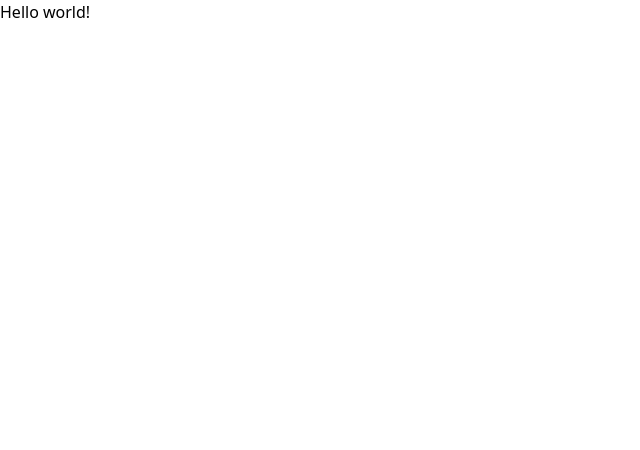
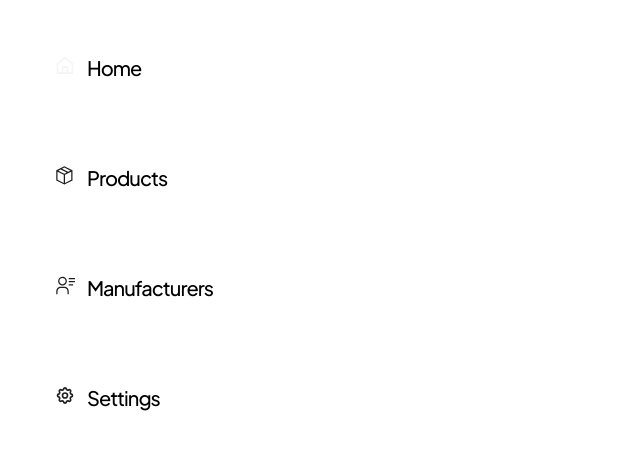
Before and after one commit to excellar-BX/monitor-medscan-africa, a React (Vite) app: page / in a window 1280 px wide. Shown: the top 450 px of the page, without its empty margins (0-640 px from the left). Built offline with nearby package versions, Linux system fonts and the light colour scheme.

Commit message:
sidebar setup

```diff
--- a/pages/HomeDashboard.jsx
+++ b/pages/HomeDashboard.jsx
@@ -4,7 +4,12 @@ function HomeDahboard() {
     return(
      <div className="flex flex-row">
         <div className="w-[20.5%]" id="sidebar">
-
+            <ul className="mt=[220px]">
+             <li><HomeButton /></li>
+             <li><ProductButton /></li>
+             <li><ManufacturerButton /></li>
+             <li><SettingsButton /></li>
+            </ul>
 
         </div>
          <div className="w-[79.5%]" id="details">
@@ -13,3 +18,6 @@ function HomeDahboard() {
      </div>
     )
 }
+
+
+export default HomeDahboard
--- a/src/main.jsx
+++ b/src/main.jsx
@@ -5,11 +5,12 @@ import {
   RouterProvider,
 } from "react-router-dom";
 import "./index.css";
+import HomeDahboard from "../pages/HomeDashboard";
 
 const router = createBrowserRouter([
   {
     path: "/",
-    element: <div>Hello world!</div>,
+    element: <HomeDahboard />,
   },
 ]);
 
```
Also changed, not shown: src/components/sidebarButtons.jsx (+4 -4 lines).
